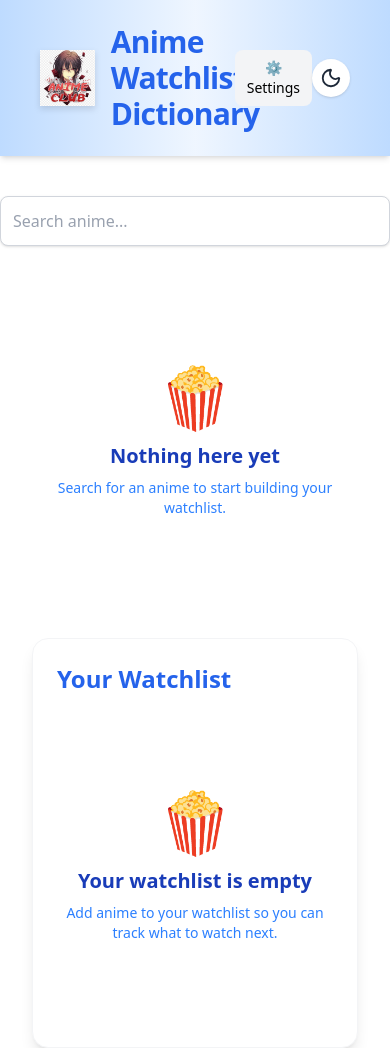
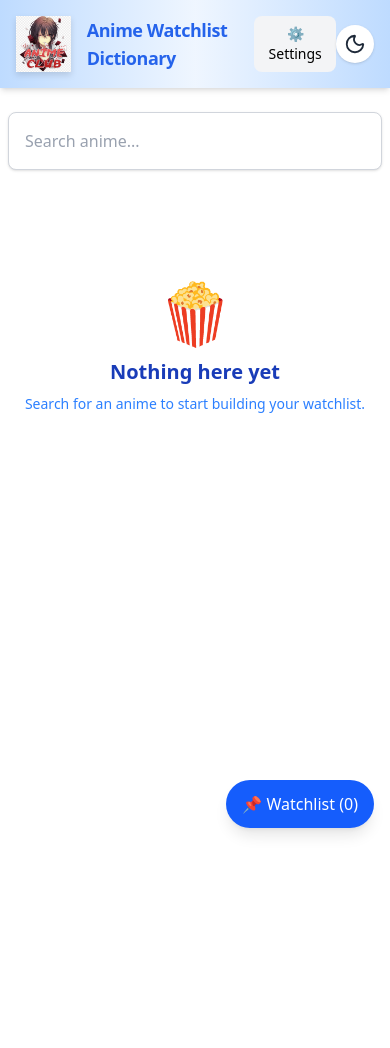
Before and after one commit to clydejustin1117/anime-watchlist-dictionary, a React (Vite) app in the folder anime-watchlist-dictionary/: page / in a window 390 px wide. After the commit the page ends 844 px from the top, so only its background shows below. Built offline with nearby package versions, Linux system fonts and the light colour scheme.

Commit message:
fix and improved adaptability

```diff
--- a/anime-watchlist-dictionary/src/App.jsx
+++ b/anime-watchlist-dictionary/src/App.jsx
@@ -12,6 +12,8 @@ export default function App() {
   const [loading, setLoading] = useState(false);
   const [hasSearched, setHasSearched] = useState(false);
   const [settingsOpen, setSettingsOpen] = useState(false);
+  const [showWatchlist, setShowWatchlist] = useState(false);
+
 
 const [accent, setAccent] = useState(() => {
   return localStorage.getItem("accent") || "blue";
@@ -132,7 +134,7 @@ const toggleTheme = () => {
 
     <SearchBar onSearch={handleSearch} />
 
-    <section className="px-8 mt-10 grid grid-cols-1 md:grid-cols-3 gap-10">
+    <section className="px-4 sm:px-6 md:px-8 mt-8 grid grid-cols-1 md:grid-cols-3 gap-6">
       <div className="md:col-span-2">
        <AnimeList
   results={results}
@@ -143,7 +145,7 @@ const toggleTheme = () => {
 
       </div>
 
-      <div>
+      <div className="hidden md:block">
         <Watchlist
           items={watchlist}
           onRemove={removeFromWatchlist}
@@ -151,6 +153,34 @@ const toggleTheme = () => {
         />
       </div>
     </section>
+    <button
+  onClick={() => setShowWatchlist(true)}
+  className="md:hidden fixed bottom-4 right-4 z-50 bg-blue-600 text-white px-4 py-3 rounded-full shadow-lg hover:scale-105 transition"
+>
+  📌 Watchlist ({watchlist.length})
+</button>
+
+{showWatchlist && (
+  <div className="fixed inset-0 z-50 bg-black/40">
+    <div className="absolute bottom-0 w-full bg-white dark:bg-gray-900 rounded-t-2xl p-4 max-h-[80vh] overflow-y-auto">
+
+
+      <button
+        onClick={() => setShowWatchlist(false)}
+        className="mb-3 text-sm text-gray-500 dark:text-gray-400"
+      >
+        Close
+      </button>
+
+      <Watchlist
+        items={watchlist}
+        onRemove={removeFromWatchlist}
+        onOpenDetails={openAnimeDetails}
+      />
+    </div>
+  </div>
+)}
+
 <SettingsPanel
   open={settingsOpen}
   onClose={() => setSettingsOpen(false)}
--- a/anime-watchlist-dictionary/src/components/AnimeCard.jsx
+++ b/anime-watchlist-dictionary/src/components/AnimeCard.jsx
@@ -7,7 +7,7 @@ export default function AnimeCard({ anime, onAdd }) {
         className="rounded-md mb-3 h-60 object-cover"
       />
 
-      <h3 className="font-bold text-lg text-blue-700 dark:text-white mb-2">
+      <h3 className="text-sm sm:text-base font-semibold text-blue-700 dark:text-white mb-2">
         {anime.title}
       </h3>
 
--- a/anime-watchlist-dictionary/src/components/AnimeList.jsx
+++ b/anime-watchlist-dictionary/src/components/AnimeList.jsx
@@ -22,7 +22,7 @@ export default function AnimeList({ results, onAdd, loading, hasSearched }) {
   }
 
   return (
-    <div className="grid grid-cols-1 sm:grid-cols-2 lg:grid-cols-3 gap-6">
+    <div className="grid grid-cols-3 sm:grid-cols-2 lg:grid-cols-3 gap-3 sm:gap-5">
       {loading
         ? Array.from({ length: 6 }).map((_, i) => (
             <AnimeCardLoad key={i} />
--- a/anime-watchlist-dictionary/src/components/Header.jsx
+++ b/anime-watchlist-dictionary/src/components/Header.jsx
@@ -4,7 +4,7 @@ import { Sun, Moon } from "lucide-react";
 
 const Header = ({ onToggleTheme, theme, onOpenSettings }) => {
   return (
-    <header className="py-6 px-10 bg-gradient-to-r from-blue-200 via-blue-50 to-blue-200 dark:from-gray-800 dark:via-gray-900 dark:to-gray-800 shadow-md transition-colors">
+    <header className="py-4 px-4 sm:px-6 md:px-10 bg-gradient-to-r from-blue-200 via-blue-50 to-blue-200 dark:from-gray-800 dark:via-gray-900 dark:to-gray-800 shadow-md transition-colors">
       <article className="flex justify-between items-center">
 
 
@@ -15,7 +15,7 @@ const Header = ({ onToggleTheme, theme, onOpenSettings }) => {
             className="w-14 h-14 object-contain drop-shadow-md"
           />
          <h1
-  className="text-3xl font-extrabold tracking-tight"
+  className="text-lg sm:text-2xl md:text-3xl font-extrabold tracking-tight"
   style={{ color: "var(--accent-color)" }}
 >
   Anime Watchlist Dictionary
--- a/anime-watchlist-dictionary/src/components/SearchBar.jsx
+++ b/anime-watchlist-dictionary/src/components/SearchBar.jsx
@@ -42,14 +42,14 @@ export default function SearchBar({ onSearch }) {
   return (
     <div
     ref={wrapperRef}
-     className="relative max-w-lg mx-auto mt-10">
+     className="relative w-full max-w-lg mx-auto mt-6 px-2">
       <input
         type="text"
         value={query}
         onChange={handleChange}
         onKeyDown={(e) => e.key === "Enter" && onSearch(query)}
         placeholder="Search anime..."
-        className=" w-full p-3 rounded-lg shadow-sm border border-gray-300 dark:border-gray-600
+        className=" w-full  p-4 text-base rounded-lg shadow-sm border border-gray-300 dark:border-gray-600
   bg-white dark:bg-gray-800
   text-gray-900 dark:text-gray-100
   placeholder-gray-400 dark:placeholder-gray-500
--- a/anime-watchlist-dictionary/src/components/WatchList.jsx
+++ b/anime-watchlist-dictionary/src/components/WatchList.jsx
@@ -2,7 +2,7 @@ import EmptyState from "./EmptyState.jsx";
 
 export default function Watchlist({ items, onRemove, onOpenDetails }) {
   return (
-    <div className="bg-white dark:bg-gray-800 p-6 rounded-2xl shadow-lg sticky top-5 border border-gray-100 dark:border-gray-700">
+    <div className="bg-white dark:bg-gray-800 p-6 rounded-2xl shadow-lg md:sticky md:top-5 border border border-gray-100 dark:border-gray-700">
      <h2
   className="text-2xl font-bold mb-4"
   style={{ color: "var(--accent-color)" }}
```
